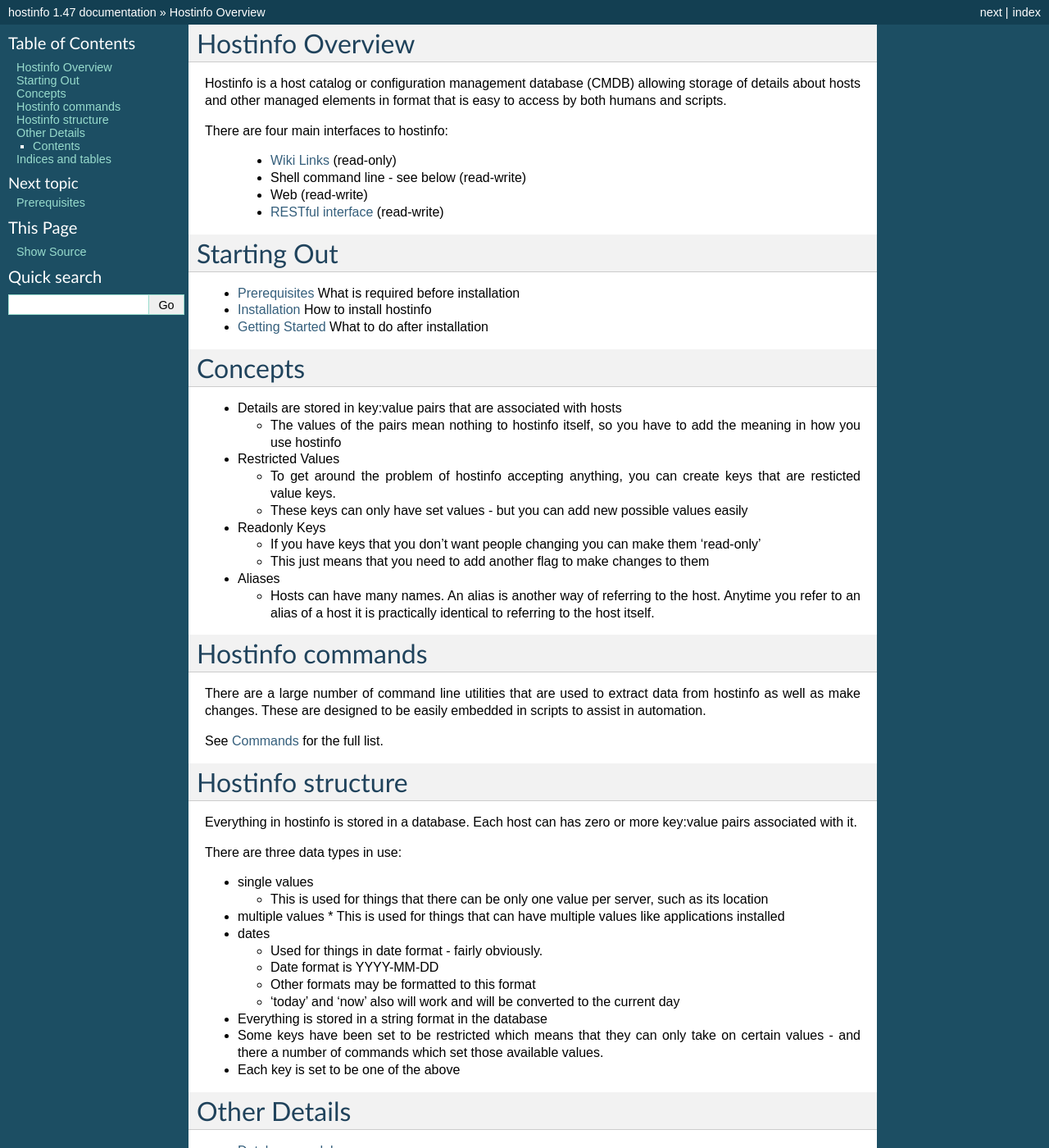
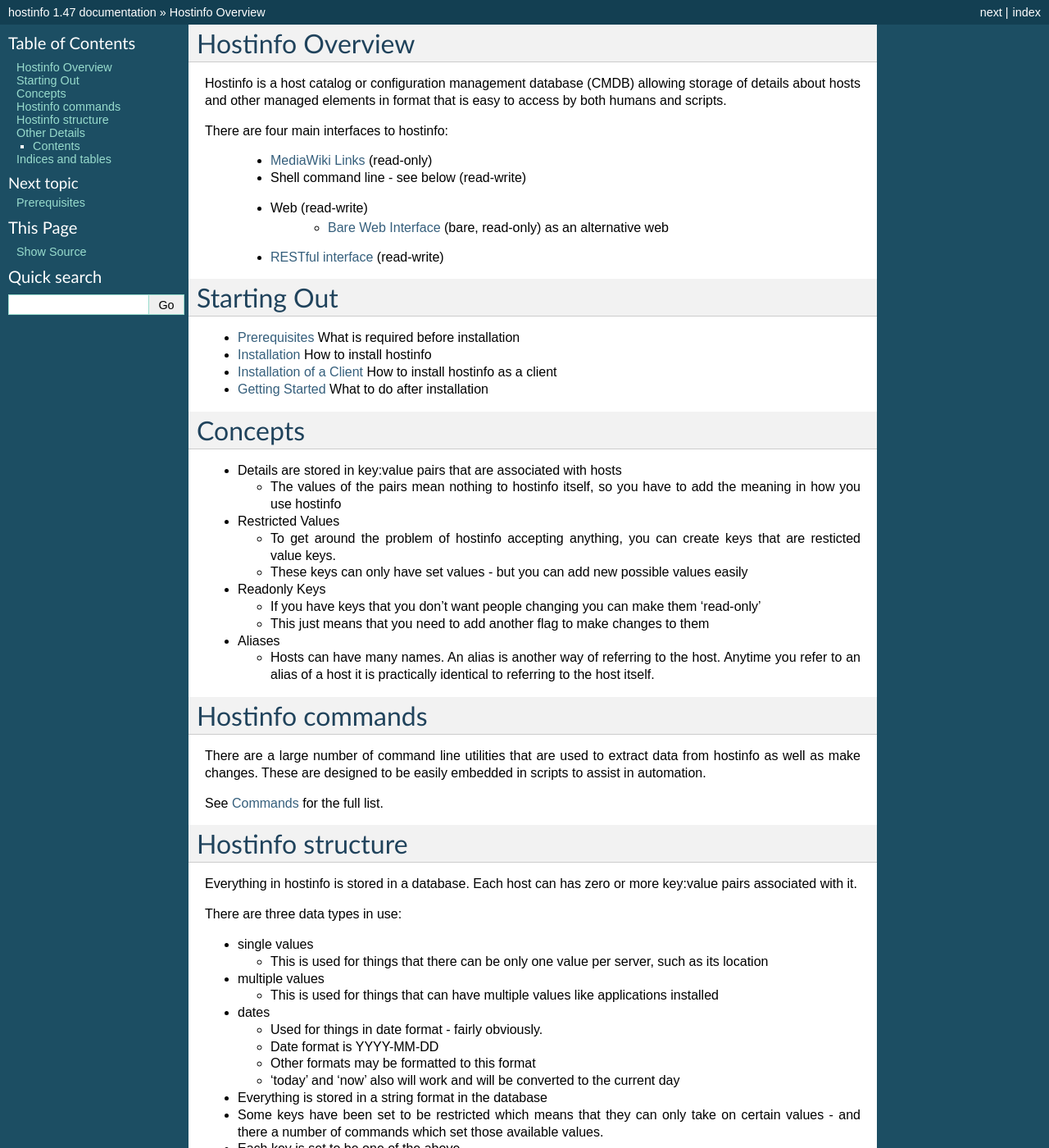
Before and after one commit to dwagon/Hostinfo, a Sphinx documentation site: the page built from docs/index.rst, in a window 1280 px wide and 1400 px high. Shown: the whole window at 82% size. Built offline with Sphinx 7.4.7, drawn with Linux system fonts in a browser that asks for light colours; some of the changed text lies outside the part shown.

Commit message:
Updated the docs

```diff
--- a/docs/index.rst
+++ b/docs/index.rst
@@ -8,9 +8,10 @@
 
 There are four main interfaces to hostinfo:
 
-    * :doc:`wikilinks` (read-only)
+    * :doc:`mediawiki` (read-only)
     * Shell command line - see below (read-write)
     * Web (read-write)
+        * :doc:`bareweb` (bare, read-only) as an alternative web
     * :doc:`restful` (read-write)
 
 Starting Out
@@ -18,6 +19,7 @@
 
 * :doc:`prerequisites` What is required before installation
 * :doc:`install` How to install hostinfo
+* :doc:`install_client` How to install hostinfo as a client
 * :doc:`gettingStarted` What to do after installation
 
 Concepts
@@ -58,6 +60,7 @@
   * This is used for things that there can be only one value per server, such as its location
 
 * multiple values
+
   * This is used for things that can have multiple values like applications installed
 
 * dates
@@ -83,6 +87,7 @@
 
     prerequisites
     install
+    install_client
     gettingStarted
 
     Commands
@@ -112,7 +117,11 @@
     link_generator
     AutoUpdaters
     DjangoModels
-    wikilinks
+    mediawiki
+    bareweb
+    restful
+    version
+    changelog
 
 
 Indices and tables
```
Also changed, not shown: other parts of docs/index.rst (+1 -0 lines), docs/bareweb.rst (added, +43 -0 lines), docs/changelog.rst (added, +19 -0 lines), docs/mediawiki.rst (renamed from docs/wikilinks.rst, +4 -4 lines), docs/version.rst (added, +12 -0 lines).
